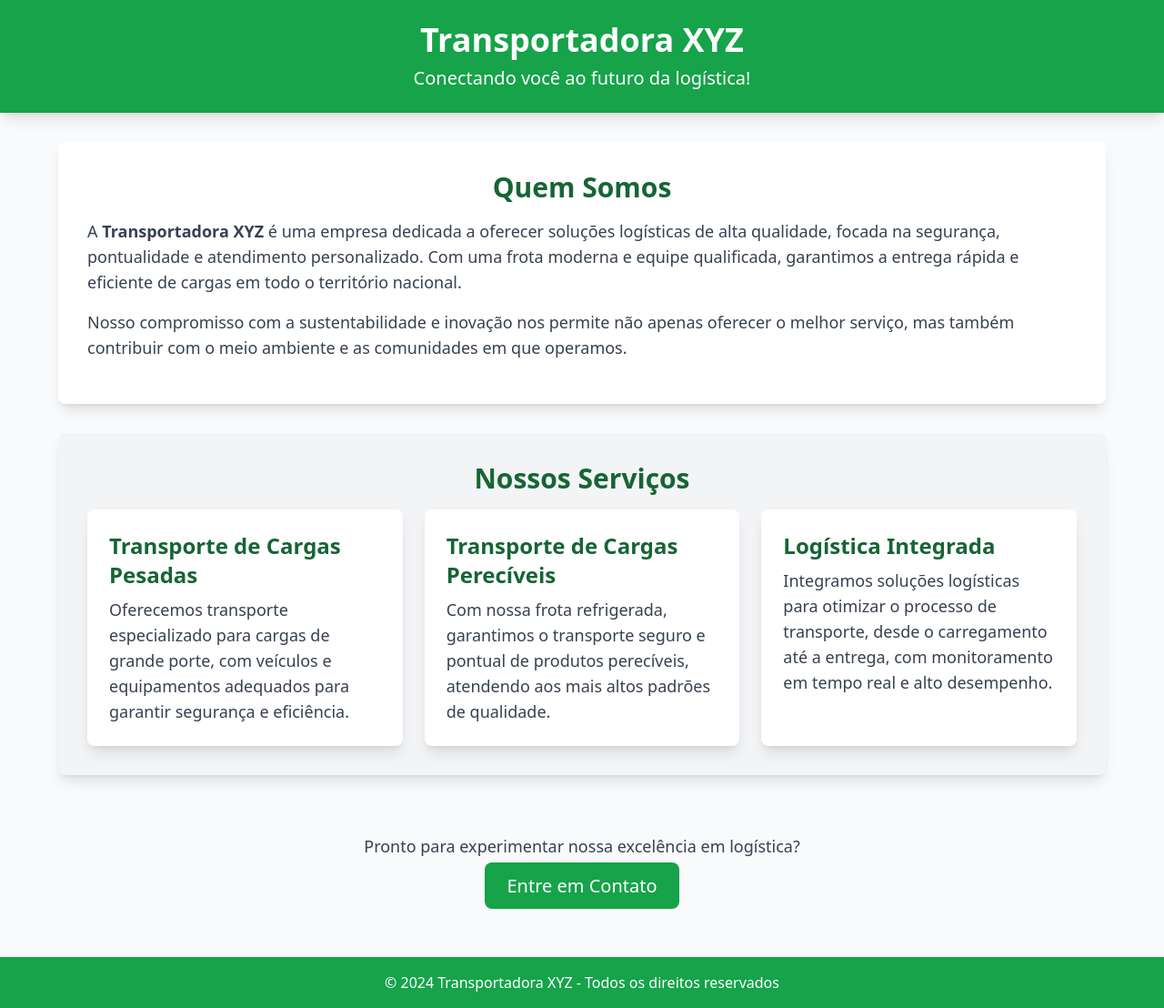
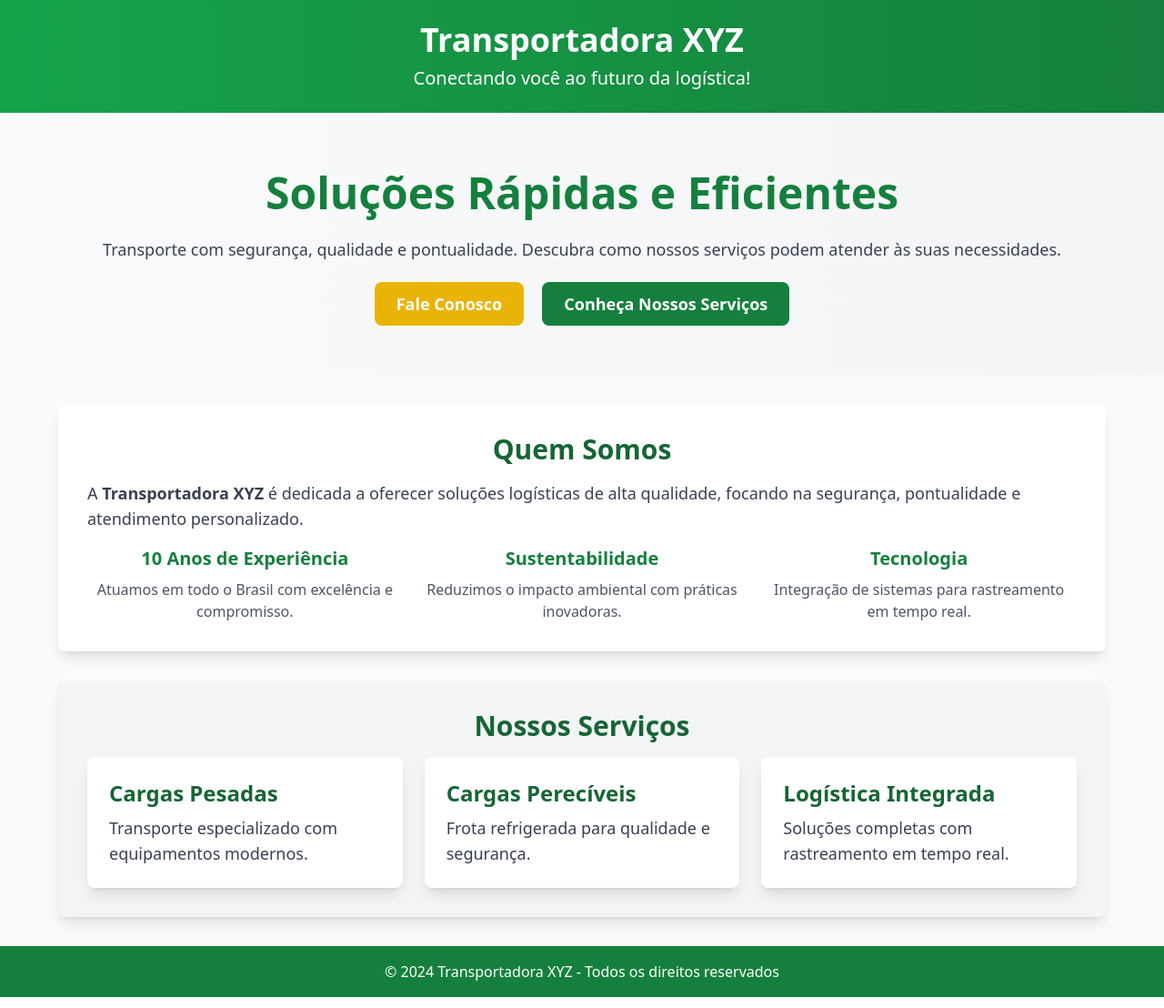
Before and after one commit to FernandoGomesMonteiro/Site, a Flask app: page / in a window 1280 px wide. Shown: the whole page at 91% size. Run offline with Flask 3, Linux system fonts and the light colour scheme; some libraries are stand-ins or nearby versions.

Commit message:
melhoras no layout

```diff
--- a/app.py
+++ b/app.py
@@ -7,7 +7,7 @@ app.secret_key = 'secret_key'  # Alterar para algo mais seguro em produção
 bcrypt = Bcrypt(app)  # Inicializar o Bcrypt
 
 # Configurações do banco de dados PostgreSQL
-DATABASE_URL = "postgresql://postgres:cris41ff@localhost:5432/site"
+DATABASE_URL = "postgresql://postgres:cris41ff@localhost:5432/postgres"
 
 # Conectar ao banco de dados
 def get_db_connection():
--- a/requirements.txt
+++ b/requirements.txt
@@ -1,2 +1,4 @@
 Flask==2.3.2
 psycopg2==2.9.5
+flask_bcrypt == 3.0.2
+bcrypt == 3.0.2
--- a/templates/index.html
+++ b/templates/index.html
@@ -9,51 +9,71 @@
 <body class="bg-gray-50 text-gray-800 font-sans">
 
     <!-- Cabeçalho -->
-    <header class="bg-green-600 text-white p-6 text-center shadow-lg">
+    <header class="bg-gradient-to-r from-green-600 to-green-700 text-white p-6 text-center shadow-lg">
         <h1 class="text-4xl font-bold">Transportadora XYZ</h1>
         <p class="text-xl mt-2">Conectando você ao futuro da logística!</p>
     </header>
+
+    <!-- Seção Hero -->
+    <section class="bg-gradient-to-r from-gray-50 to-gray-100 py-16">
+        <div class="max-w-6xl mx-auto px-6 text-center">
+            <h2 class="text-5xl font-bold text-green-700 mb-6">Soluções Rápidas e Eficientes</h2>
+            <p class="text-lg text-gray-700 mb-8">
+                Transporte com segurança, qualidade e pontualidade.
+                Descubra como nossos serviços podem atender às suas necessidades.
+            </p>
+            <div class="space-x-4">
+                <a href="/contato" class="bg-yellow-500 py-3 px-6 rounded-lg text-lg font-semibold text-white hover:bg-yellow-600 transition">Fale Conosco</a>
+                <a href="#servicos" class="bg-green-700 py-3 px-6 rounded-lg text-lg font-semibold text-white hover:bg-green-800 transition">Conheça Nossos Serviços</a>
+            </div>
+        </div>
+    </section>
 
     <!-- Seção Sobre a Empresa -->
     <section class="p-8 bg-white mt-8 shadow-lg rounded-lg mx-auto max-w-6xl">
         <h2 class="text-3xl font-semibold text-center text-green-800 mb-4">Quem Somos</h2>
         <p class="text-lg text-gray-700 mb-4">
-            A <strong>Transportadora XYZ</strong> é uma empresa dedicada a oferecer soluções logísticas de alta qualidade, focada na segurança, pontualidade e atendimento personalizado.
-            Com uma frota moderna e equipe qualificada, garantimos a entrega rápida e eficiente de cargas em todo o território nacional.
+            A <strong>Transportadora XYZ</strong> é dedicada a oferecer soluções logísticas de alta qualidade,
+            focando na segurança, pontualidade e atendimento personalizado.
         </p>
-        <p class="text-lg text-gray-700 mb-4">
-            Nosso compromisso com a sustentabilidade e inovação nos permite não apenas oferecer o melhor serviço, mas também contribuir com o meio ambiente e as comunidades em que operamos.
-        </p>
-    </section>
-
-    <!-- Seção de Serviços -->
-    <section class="p-8 bg-gray-100 mt-8 shadow-lg rounded-lg mx-auto max-w-6xl">
-        <h2 class="text-3xl font-semibold text-center text-green-800 mb-4">Nossos Serviços</h2>
-        <div class="grid grid-cols-1 sm:grid-cols-2 lg:grid-cols-3 gap-6">
-            <div class="bg-white p-6 rounded-lg shadow-lg">
-                <h3 class="text-2xl text-green-800 font-semibold mb-2">Transporte de Cargas Pesadas</h3>
-                <p class="text-lg text-gray-700">Oferecemos transporte especializado para cargas de grande porte, com veículos e equipamentos adequados para garantir segurança e eficiência.</p>
+        <div class="grid grid-cols-1 sm:grid-cols-3 gap-6 text-center">
+            <div>
+                <h3 class="text-xl font-bold text-green-700 mb-2">10 Anos de Experiência</h3>
+                <p class="text-gray-600">Atuamos em todo o Brasil com excelência e compromisso.</p>
             </div>
-            <div class="bg-white p-6 rounded-lg shadow-lg">
-                <h3 class="text-2xl text-green-800 font-semibold mb-2">Transporte de Cargas Perecíveis</h3>
-                <p class="text-lg text-gray-700">Com nossa frota refrigerada, garantimos o transporte seguro e pontual de produtos perecíveis, atendendo aos mais altos padrões de qualidade.</p>
+            <div>
+                <h3 class="text-xl font-bold text-green-700 mb-2">Sustentabilidade</h3>
+                <p class="text-gray-600">Reduzimos o impacto ambiental com práticas inovadoras.</p>
             </div>
-            <div class="bg-white p-6 rounded-lg shadow-lg">
-                <h3 class="text-2xl text-green-800 font-semibold mb-2">Logística Integrada</h3>
-                <p class="text-lg text-gray-700">Integramos soluções logísticas para otimizar o processo de transporte, desde o carregamento até a entrega, com monitoramento em tempo real e alto desempenho.</p>
+            <div>
+                <h3 class="text-xl font-bold text-green-700 mb-2">Tecnologia</h3>
+                <p class="text-gray-600">Integração de sistemas para rastreamento em tempo real.</p>
             </div>
         </div>
     </section>
 
-    <!-- Chamada para Ação (CTA) -->
-    <section class="p-8 mt-8 text-center">
-        <p class="text-lg text-gray-700 mb-4">Pronto para experimentar nossa excelência em logística?</p>
-        <a href="/login" class="bg-green-600 text-white py-3 px-6 rounded-lg text-xl hover:bg-green-700 transition-all ease-in-out duration-200">Entre em Contato</a>
+    <!-- Seção de Serviços -->
+    <section id="servicos" class="p-8 bg-gray-100 mt-8 shadow-lg rounded-lg mx-auto max-w-6xl">
+        <h2 class="text-3xl font-semibold text-center text-green-800 mb-4">Nossos Serviços</h2>
+        <div class="grid grid-cols-1 sm:grid-cols-2 lg:grid-cols-3 gap-6">
+            <div class="bg-white p-6 rounded-lg shadow-lg hover:shadow-xl transition">
+                <h3 class="text-2xl text-green-800 font-semibold mb-2">Cargas Pesadas</h3>
+                <p class="text-lg text-gray-700">Transporte especializado com equipamentos modernos.</p>
+            </div>
+            <div class="bg-white p-6 rounded-lg shadow-lg hover:shadow-xl transition">
+                <h3 class="text-2xl text-green-800 font-semibold mb-2">Cargas Perecíveis</h3>
+                <p class="text-lg text-gray-700">Frota refrigerada para qualidade e segurança.</p>
+            </div>
+            <div class="bg-white p-6 rounded-lg shadow-lg hover:shadow-xl transition">
+                <h3 class="text-2xl text-green-800 font-semibold mb-2">Logística Integrada</h3>
+                <p class="text-lg text-gray-700">Soluções completas com rastreamento em tempo real.</p>
+            </div>
+        </div>
     </section>
 
     <!-- Rodapé -->
-    <footer class="bg-green-600 text-white p-4 text-center mt-8">
-        &copy; 2024 Transportadora XYZ - Todos os direitos reservados
+    <footer class="bg-green-700 text-white p-4 text-center mt-8">
+        <p>&copy; 2024 Transportadora XYZ - Todos os direitos reservados</p>
     </footer>
 
 </body>
```
